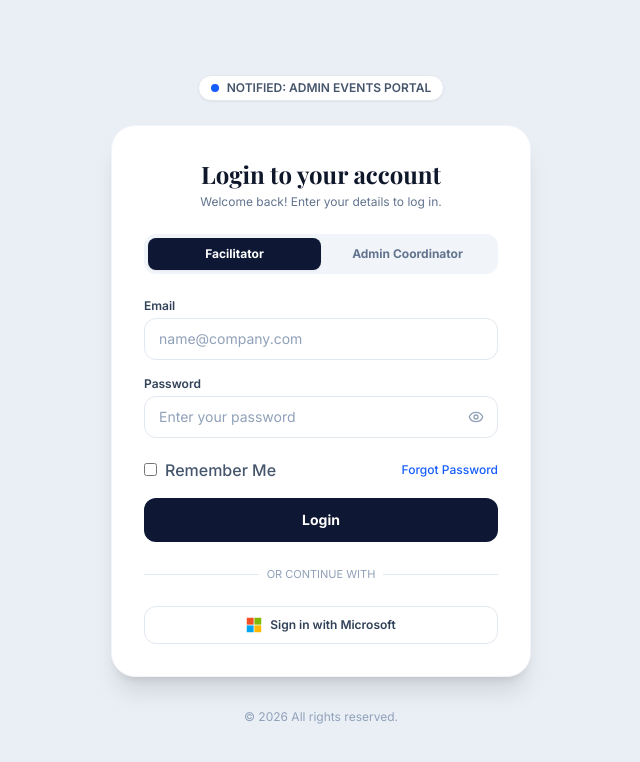
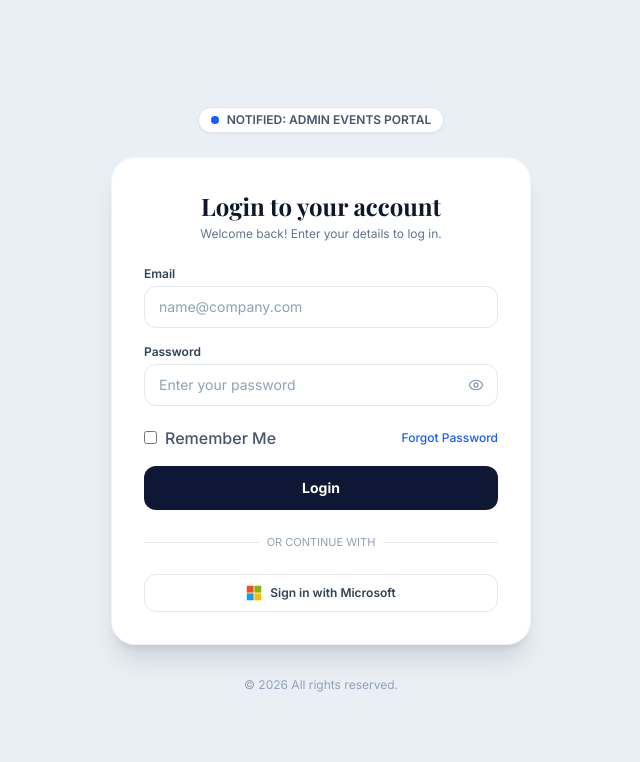
Before and after one commit to Villa717/ssysadd, a React (Vite) app in the folder Admin view/: page / in a window 1280 px wide. Shown: the top 762 px of the page, without its empty margins (319-959 px from the left). Built offline with nearby package versions, Linux system fonts and the light colour scheme; no server answers; a web font is replaced by a local one.

Commit message:
minor changes for the app.tsx in admin view

```diff
--- a/Admin view/src/app/App.tsx
+++ b/Admin view/src/app/App.tsx
@@ -1,12 +1,9 @@
 import { useState } from "react";
 import { Eye, EyeOff } from "lucide-react";
 import CoordinatorView from "../views/CoordinatorView";
-import FacilitatorView from "../views/FacilitatorView";
 
 export default function App() {
   const [isLoggedIn, setIsLoggedIn] = useState(false);
-  const [selectedRole, setSelectedRole] = useState<"facilitator" | "coordinator">("facilitator");
-
   const [email, setEmail] = useState("");
   const [password, setPassword] = useState("");
   const [showPassword, setShowPassword] = useState(false);
@@ -31,31 +28,6 @@ export default function App() {
         <div className="w-full max-w-[420px] bg-white rounded-3xl p-8 shadow-xl border border-slate-100 text-center">
           <h1 className="text-2xl font-serif font-bold text-slate-900 mb-1">Login to your account</h1>
           <p className="text-xs text-slate-500 mb-6">Welcome back! Enter your details to log in.</p>
-
-          <div className="bg-[#F1F4F9] p-1 rounded-xl flex mb-6">
-            <button
-              type="button"
-              onClick={() => setSelectedRole("facilitator")}
-              className={`flex-1 py-2 text-xs font-bold rounded-lg transition-all cursor-pointer ${
-                selectedRole === "facilitator"
-                  ? "bg-[#0E1733] text-white shadow-xs"
-                  : "text-slate-500 hover:text-slate-900"
-              }`}
-            >
-              Facilitator
-            </button>
-            <button
-              type="button"
-              onClick={() => setSelectedRole("coordinator")}
-              className={`flex-1 py-2 text-xs font-bold rounded-lg transition-all cursor-pointer ${
-                selectedRole === "coordinator"
-                  ? "bg-[#0E1733] text-white shadow-xs"
-                  : "text-slate-500 hover:text-slate-900"
-              }`}
-            >
-              Admin Coordinator
-            </button>
-          </div>
 
           <form onSubmit={handleLogin} className="text-left space-y-4">
             <div>
@@ -142,7 +114,7 @@ export default function App() {
         <div className="flex items-center gap-2">
           <span className="text-[#8D99AE]">Portal:</span>
           <span className="font-bold text-[#FDB813] uppercase tracking-wide">
-            {selectedRole === "coordinator" ? "Admin Coordinator" : "Facilitator"}
+            Admin Coordinator
           </span>
         </div>
 
@@ -155,11 +127,7 @@ export default function App() {
       </header>
 
       <main className="flex-1 overflow-hidden">
-        {selectedRole === "coordinator" ? (
-          <CoordinatorView onLogout={handleLogout} />
-        ) : (
-          <FacilitatorView onLogout={handleLogout} />
-        )}
+        <CoordinatorView onLogout={handleLogout} />
       </main>
     </div>
   );
```
